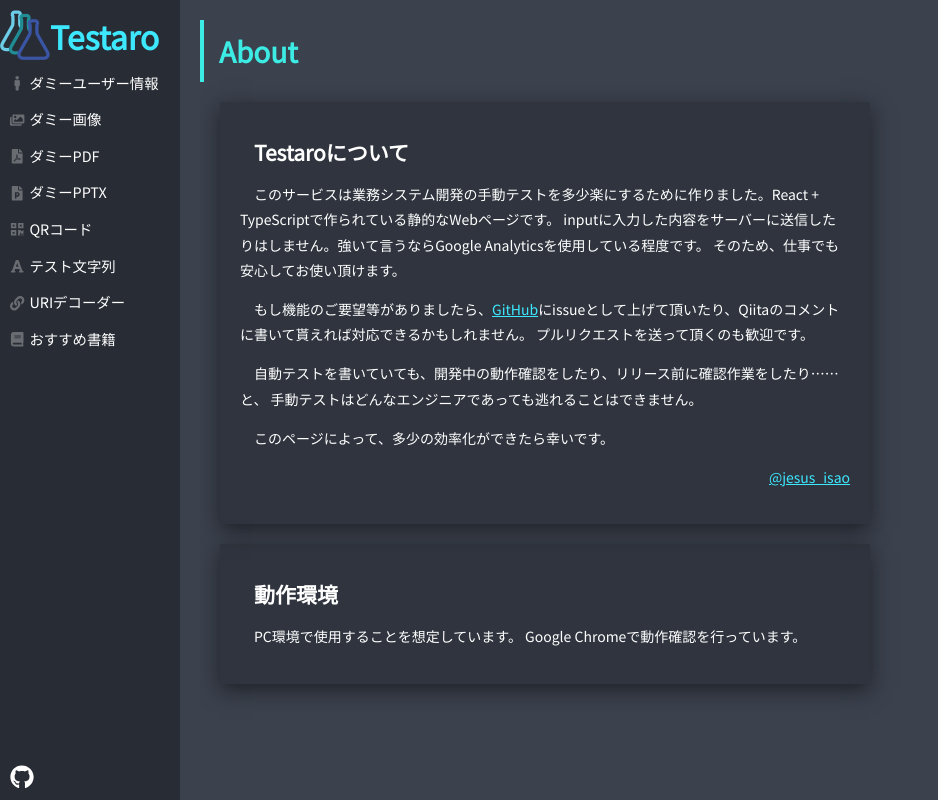
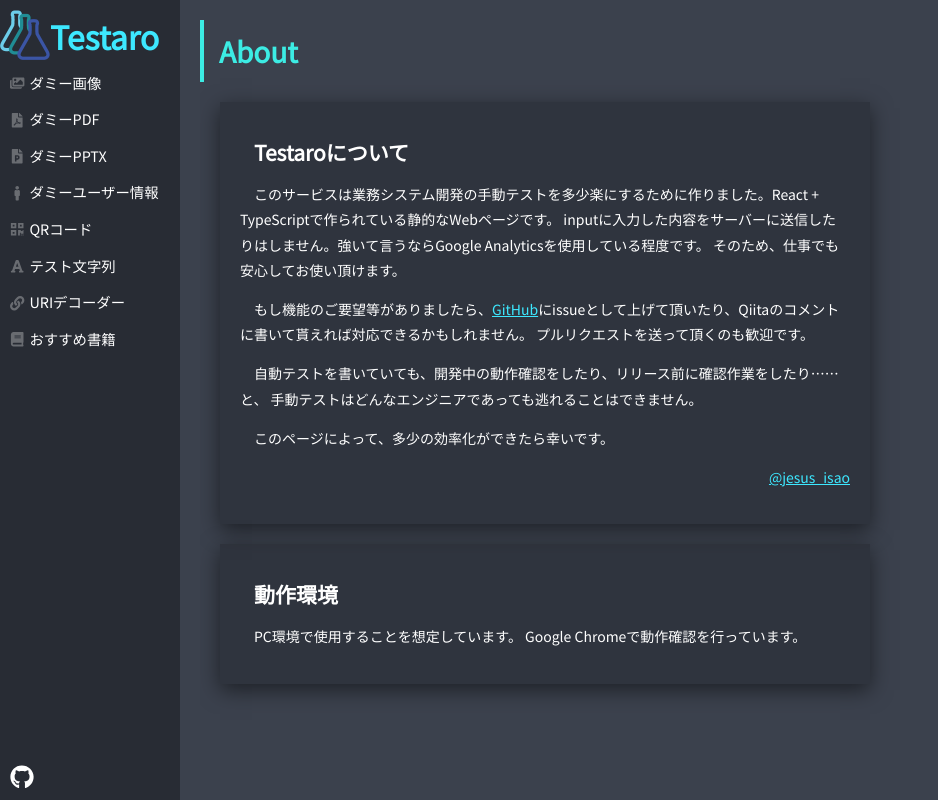
Before and after one commit to jesusisao/testaro, a React (Create React App) app: page / in a window 1280 px wide. Shown: the whole page, without its empty margins (0-938 px from the left). Built offline with nearby package versions, Linux system fonts and the light colour scheme.

Commit message:
メニュー並び替え

```diff
--- a/src/Menu/Menu.tsx
+++ b/src/Menu/Menu.tsx
@@ -26,12 +26,6 @@ const Menu: React.FC = () => {
       </Link>
       <ul>
         <li>
-          <Link to="/usergen" className="link">
-            <FontAwesomeIcon icon={faMale} className="icon" />
-            ダミーユーザー情報
-          </Link>
-        </li>
-        <li>
           <Link to="/imggen" className="link">
             <FontAwesomeIcon icon={faImages} className="icon" />
             ダミー画像
@@ -47,6 +41,12 @@ const Menu: React.FC = () => {
           <Link to="/pptxgen" className="link">
             <FontAwesomeIcon icon={faFilePowerpoint} className="icon" />
             ダミーPPTX
+          </Link>
+        </li>
+        <li>
+          <Link to="/usergen" className="link">
+            <FontAwesomeIcon icon={faMale} className="icon" />
+            ダミーユーザー情報
           </Link>
         </li>
         <li>
```
